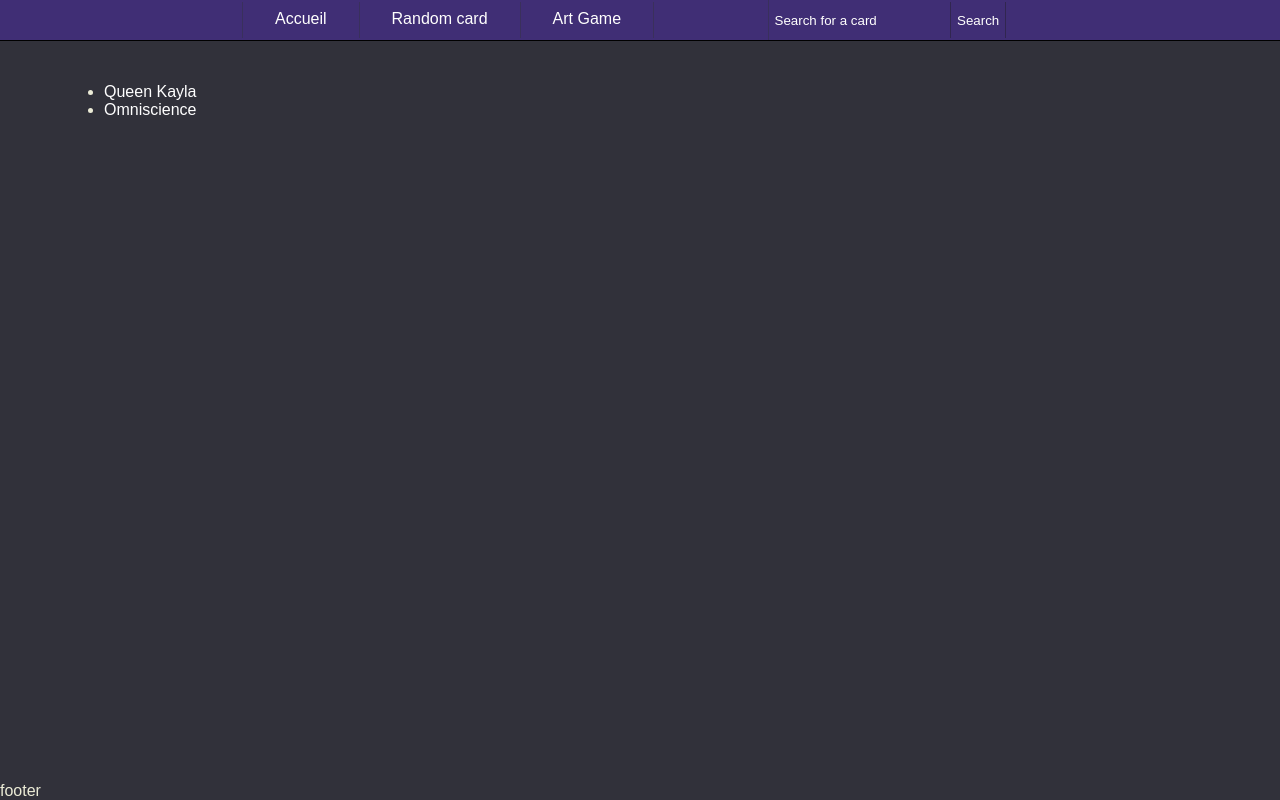
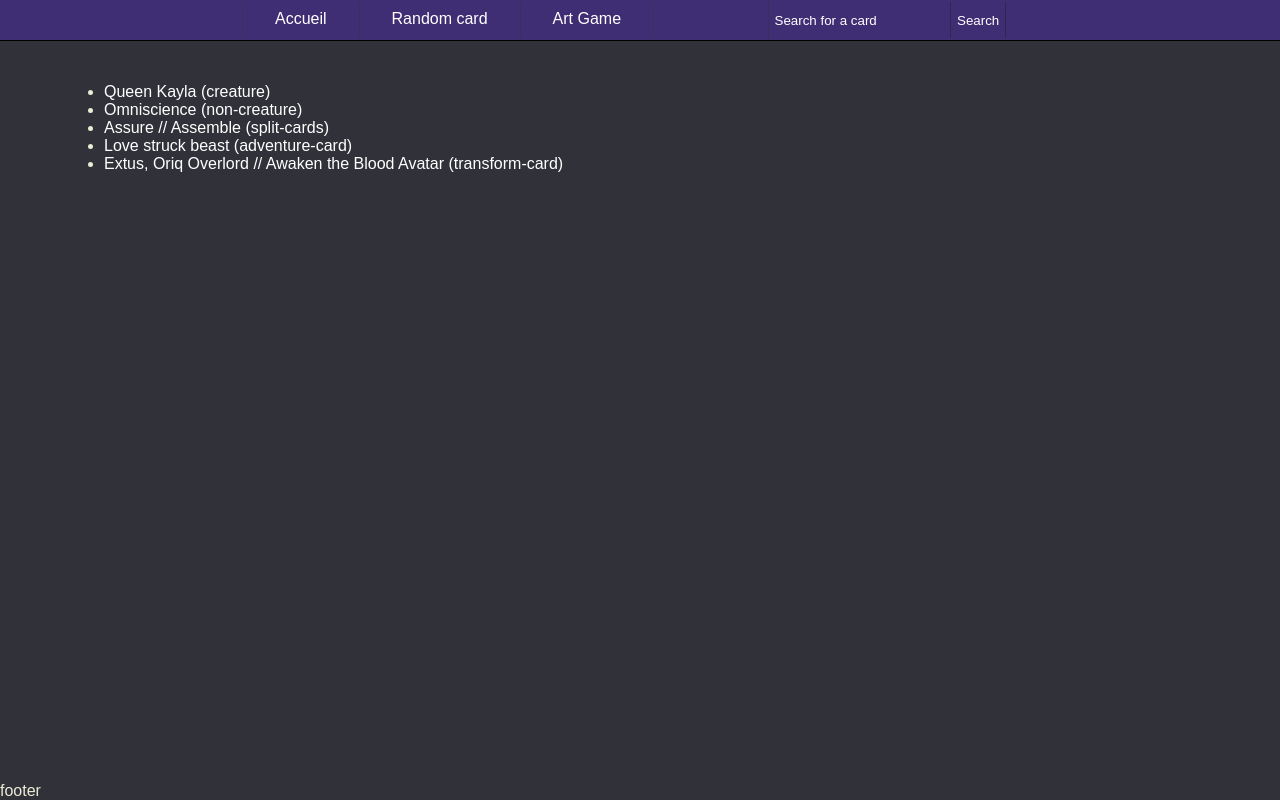
Before and after one commit to Rafien/Vue.js-website, a Vue app: page / in a window 1280 px wide. Built offline with nearby package versions, Linux system fonts and the light colour scheme.

Commit message:
Added direct link to specific card-types

```diff
--- a/src/components/IndexComponent.vue
+++ b/src/components/IndexComponent.vue
@@ -1,7 +1,10 @@
 <template>
   <ul>
-    <li><router-link :to="{name: 'card_page', params:{nom: 'Queen Kayla bin-Kroog'}}">Queen Kayla</router-link></li>
-    <li><router-link :to="{name: 'card_page', params:{nom: 'Omniscience'}}">Omniscience</router-link></li>
+    <li><router-link :to="{name: 'card_page', params:{nom: 'Queen Kayla bin-Kroog'}}">Queen Kayla (creature)</router-link></li>
+    <li><router-link :to="{name: 'card_page', params:{nom: 'Omniscience'}}">Omniscience (non-creature)</router-link></li>
+    <li><router-link :to="{name: 'card_page', params:{nom: 'Assure'}}">Assure // Assemble (split-cards)</router-link></li>
+    <li><router-link :to="{name: 'card_page', params:{nom: 'Love struck beast'}}">Love struck beast (adventure-card)</router-link></li>
+    <li><router-link :to="{name: 'card_page', params:{nom: 'Extus, Oriq Overlord'}}">Extus, Oriq Overlord // Awaken the Blood Avatar (transform-card)</router-link></li>
   </ul>
 </template>
 
```
